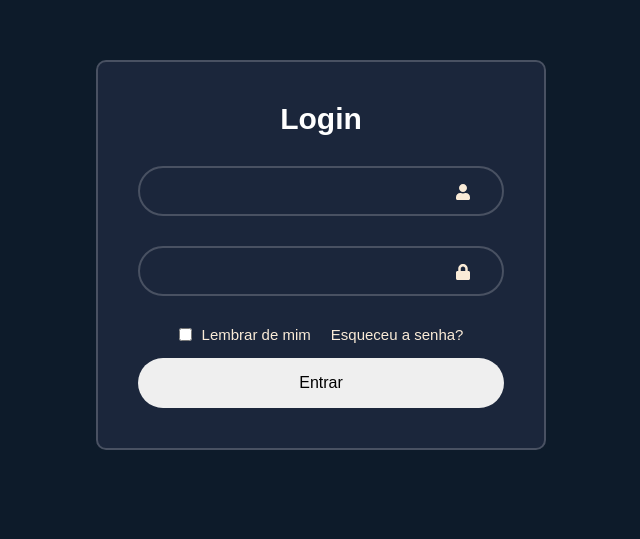
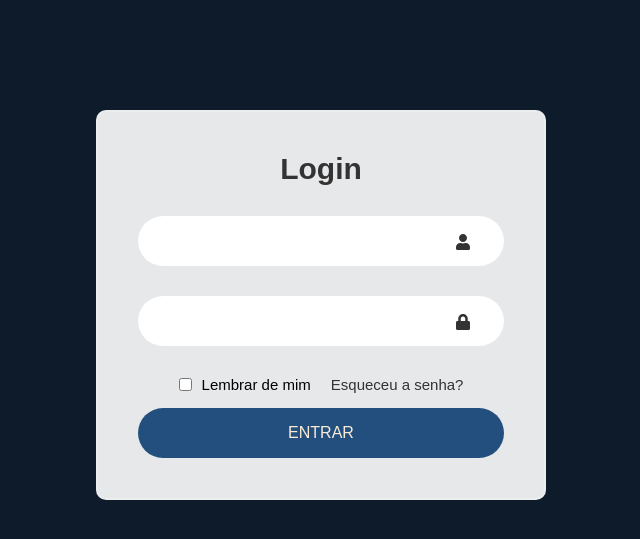
Before and after one commit to HyagoRodrigues/gerenciador-de-tarefas, a React (Create React App) app in the folder front-end/: page /login in a window 1280 px wide. Shown: the part 145-684 px from the top of the page, without its empty margins (319-959 px from the left). Built offline with nearby package versions, Linux system fonts and the light colour scheme.

Commit message:
feat: criando navbar e lógica logoff

```diff
--- a/front-end/src/App.js
+++ b/front-end/src/App.js
@@ -1,20 +1,49 @@
 import "./App.css"
-import Login from "./Pages/Login/Login.js"
+import { useState } from "react"
+import LoginForm from "./Components/LoginForm/LoginForm"
+import MainPage from "./Pages/MainPage/MainPage"
 import {
   BrowserRouter as Router,
   Route,
   Routes,
   Navigate,
 } from "react-router-dom"
-import MainPage from "./Pages/MainPage/MainPage.js"
 
 function App() {
+  const [isLoggedIn, setIsLoggedIn] = useState(false)
+
+  const handleLogin = () => {
+    setIsLoggedIn(true)
+  }
+
+  const handleLogoff = () => {
+    setIsLoggedIn(false)
+  }
+
   return (
     <div className="App">
       <Router>
         <Routes>
-          <Route path="/login" element={<Login />} />
-          <Route path="/main-page" element={<MainPage />} />
+          <Route
+            path="/login"
+            element={
+              isLoggedIn ? (
+                <Navigate to="/main-page" />
+              ) : (
+                <LoginForm onLogin={handleLogin} />
+              )
+            }
+          />
+          <Route
+            path="/main-page"
+            element={
+              isLoggedIn ? (
+                <MainPage onLogoff={handleLogoff} />
+              ) : (
+                <Navigate to="/login" />
+              )
+            }
+          />
           <Route path="*" element={<Navigate to="/login" />} />
         </Routes>
       </Router>
--- a/front-end/src/Components/LoginForm/LoginForm.css
+++ b/front-end/src/Components/LoginForm/LoginForm.css
@@ -1,3 +1,27 @@
+body {
+  background-color: #0d1b2a;
+  margin: 0;
+  font-family: Arial, sans-serif;
+}
+
+.login-form {
+  width: 450px;
+  background-color: rgba(255, 255, 255, 0.9);
+  backdrop-filter: blur(10px);
+  border: 2px solid rgba(255, 255, 255, 0.2);
+  padding: 40px;
+  border-radius: 10px;
+  margin: 0 auto;
+  margin-top: 100px;
+}
+
+.login-form h1 {
+  text-align: center;
+  font-size: 30px;
+  color: #333;
+  margin: 0;
+}
+
 .input-field {
   position: relative;
   width: 100%;
@@ -8,17 +32,13 @@
 .input-field input {
   width: 100%;
   height: 100%;
-  background-color: transparent;
+  background-color: white;
   outline: none;
-  border: 2px solid rgba(255, 255, 255, 0.2);
+  border: 4px solid rgba(255, 255, 255, 0.2);
   border-radius: 40px;
   font-size: 16px;
-  color: antiquewhite;
+  color: #333;
   padding: 20px 25px;
-}
-
-.input-field input::placeholder {
-  color: antiquewhite;
 }
 
 .input-field .icon {
@@ -27,7 +47,11 @@
   top: 35%;
   transform: translate(-50%);
   font-size: 16px;
-  color: antiquewhite;
+  color: #333;
+}
+
+.input-field input::placeholder {
+  color: #333;
 }
 
 .remember-me {
@@ -38,7 +62,6 @@
 }
 
 .remember-me label {
-  color: antiquewhite;
   margin-right: 10px;
 }
 
@@ -47,7 +70,7 @@
 }
 
 .remember-me a {
-  color: antiquewhite;
+  color: #333;
   text-decoration: none;
   margin-left: auto;
   margin-left: 10px;
@@ -62,12 +85,15 @@
   height: 50px;
   border: none;
   outline: none;
+  background-color: #224f7e;
   border-radius: 40px;
   box-shadow: 0 0 10px rgba(0, 0, 0 0.1);
   cursor: pointer;
   font-size: 16px;
   font-weight: 16px;
   text-shadow: none;
+  text-transform: uppercase;
+  color: antiquewhite;
 }
 
 .error-message {
--- a/front-end/src/Components/LoginForm/LoginForm.js
+++ b/front-end/src/Components/LoginForm/LoginForm.js
@@ -2,14 +2,10 @@ import React, { useState, useEffect } from "react"
 import { useNavigate } from "react-router-dom"
 import { FaUser, FaLock } from "react-icons/fa"
 import "./LoginForm.css"
-import {
-  validateEmail,
-  validatePassword,
-  saveLogin,
-  getSavedLogin,
-} from "../utils"
+import { saveLogin, getSavedLogin } from "../../utils/auth"
+import { validateEmail, validatePassword } from "../../utils/validations"
 
-const LoginForm = () => {
+const LoginForm = ({ onLogin }) => {
   const [email, setEmail] = useState("")
   const [password, setPassword] = useState("")
   const [rememberMe, setRememberMe] = useState(false)
@@ -18,9 +14,9 @@ const LoginForm = () => {
 
   useEffect(() => {
     const savedLogin = getSavedLogin()
-    setEmail(savedLogin.email)
-    setPassword(savedLogin.password)
-    setRememberMe(savedLogin.rememberMe)
+    if (savedLogin.email) setEmail(savedLogin.email)
+    if (savedLogin.password) setPassword(savedLogin.password)
+    setRememberMe(savedLogin.rememberMe || false)
   }, [])
 
   const handleSubmit = (e) => {
@@ -34,6 +30,7 @@ const LoginForm = () => {
       if (email === "teste@exemplo.com" && password === "senha123") {
         console.log("Logando...")
         saveLogin(email, password, rememberMe)
+        onLogin()
         navigate("/main-page")
       }
     }
--- /dev/null
+++ b/front-end/src/Components/Navbar/Navbar.css
@@ -0,0 +1,37 @@
+.navbar {
+  position: fixed;
+  top: 0;
+  width: 100%;
+  display: flex;
+  justify-content: space-between;
+  align-items: center;
+  background-color: #333;
+  color: white;
+  padding: 10px 20px;
+  box-shadow: 0 2px 4px rgba(0, 0, 0, 0.1);
+  z-index: 1000;
+}
+
+.navbar-logo {
+  font-size: 1.5em;
+}
+
+.navbar-menu {
+  list-style: none;
+  display: flex;
+  gap: 20px;
+  margin: 0;
+  padding: 0;
+}
+
+.navbar-item {
+  cursor: pointer;
+}
+
+.navbar-login {
+  cursor: pointer;
+}
+
+.navbar-logoff {
+  cursor: pointer;
+}
--- /dev/null
+++ b/front-end/src/Components/Navbar/Navbar.js
@@ -0,0 +1,15 @@
+import React from "react"
+import "./Navbar.css"
+
+const Navbar = ({ onLogoff }) => {
+  return (
+    <nav className="navbar">
+      <div className="navbar-logo">Gerenciador de Tarefas</div>
+      <div className="navbar-logoff" onClick={onLogoff}>
+        Sair
+      </div>
+    </nav>
+  )
+}
+
+export default Navbar
--- a/front-end/src/Components/utils.js
+++ /dev/null
@@ -1,27 +0,0 @@
-export const validateEmail = (email) => {
-  const re = /^[^\s@]+@[^\s@]+\.[^\s@]+$/
-  return re.test(email) ? "" : "Email inválido"
-}
-
-export const validatePassword = (password) => {
-  return password.length >= 6 ? "" : "A senha deve ter pelo menos 6 caracteres"
-}
-
-export const saveLogin = (email, password, rememberMe) => {
-  if (rememberMe) {
-    localStorage.setItem("rememberMe", "true")
-    localStorage.setItem("email", email)
-    localStorage.setItem("password", password)
-  } else {
-    localStorage.removeItem("rememberMe")
-    localStorage.removeItem("email")
-    localStorage.removeItem("password")
-  }
-}
-
-export const getSavedLogin = () => {
-  const rememberMe = localStorage.getItem("rememberMe") === "true"
-  const email = rememberMe ? localStorage.getItem("email") : ""
-  const password = rememberMe ? localStorage.getItem("password") : ""
-  return { email, password, rememberMe }
-}
--- a/front-end/src/Pages/Login/Login.css
+++ b/front-end/src/Pages/Login/Login.css
@@ -1,17 +1,23 @@
 body {
   background-color: #0d1b2a;
+  margin: 0;
+  font-family: Arial, sans-serif;
 }
+
 .container {
   width: 450px;
-  background-color: rgba(27, 38, 59, 2);
+  background-color: rgba(27, 38, 59, 0.8);
   backdrop-filter: blur(10px);
   border: 2px solid rgba(255, 255, 255, 0.2);
   padding: 40px;
   border-radius: 10px;
+  margin: 0 auto;
+  margin-top: 100px;
 }
 
 .container h1 {
   text-align: center;
   font-size: 30px;
   color: #fff;
+  margin: 0;
 }
--- a/front-end/src/Pages/MainPage/MainPage.js
+++ b/front-end/src/Pages/MainPage/MainPage.js
@@ -1,9 +1,47 @@
-import React from "react"
+import React, { useState } from "react"
 import "./MainPage.css"
-function MainPage() {
+import Navbar from "../../Components/Navbar/Navbar"
+
+const MainPage = ({ onLogoff }) => {
+  const [tasks, setTasks] = useState([])
+  const [isFormOpen, setIsFormOpen] = useState(false)
+  const [currentTask, setCurrentTask] = useState(null)
+
+  const handleAddTask = () => {
+    setCurrentTask(null)
+    setIsFormOpen(true)
+  }
+
+  const handleEditTask = (task) => {
+    setCurrentTask(task)
+    setIsFormOpen(true)
+  }
+
+  const handleSaveTask = (task) => {
+    if (currentTask) {
+      setTasks(tasks.map((t) => (t.id === task.id ? task : t)))
+    } else {
+      setTasks([...tasks, { ...task, id: Date.now() }])
+    }
+    setIsFormOpen(false)
+  }
+
+  const handleDeleteTask = (taskId) => {
+    setTasks(tasks.filter((t) => t.id !== taskId))
+  }
+
+  const handleCloseForm = () => {
+    setIsFormOpen(false)
+  }
+
+  const handleLogoff = () => {
+    onLogoff()
+  }
+
   return (
     <div className="main">
-      <h1>Bem-vindo ao Gerenciamento de Arquivos!</h1>
+      <Navbar onLogoff={handleLogoff} />
+      <p>Gerenciador de Tarefas!!!!!!</p>
     </div>
   )
 }
--- /dev/null
+++ b/front-end/src/utils/auth.js
@@ -0,0 +1,18 @@
+export const saveLogin = (email, password, rememberMe) => {
+  if (rememberMe) {
+    localStorage.setItem("email", email)
+    localStorage.setItem("password", password)
+    localStorage.setItem("rememberMe", "true")
+  } else {
+    sessionStorage.setItem("email", email)
+    sessionStorage.setItem("password", password)
+  }
+}
+
+export const getSavedLogin = () => {
+  return {
+    email: localStorage.getItem("email") || "",
+    password: localStorage.getItem("password") || "",
+    rememberMe: localStorage.getItem("rememberMe") === "true",
+  }
+}
--- /dev/null
+++ b/front-end/src/utils/validations.js
@@ -0,0 +1,8 @@
+export const validateEmail = (email) => {
+  const re = /^[^\s@]+@[^\s@]+\.[^\s@]+$/
+  return re.test(email) ? "" : "Email inválido"
+}
+
+export const validatePassword = (password) => {
+  return password.length >= 6 ? "" : "A senha deve ter pelo menos 6 caracteres"
+}
```
